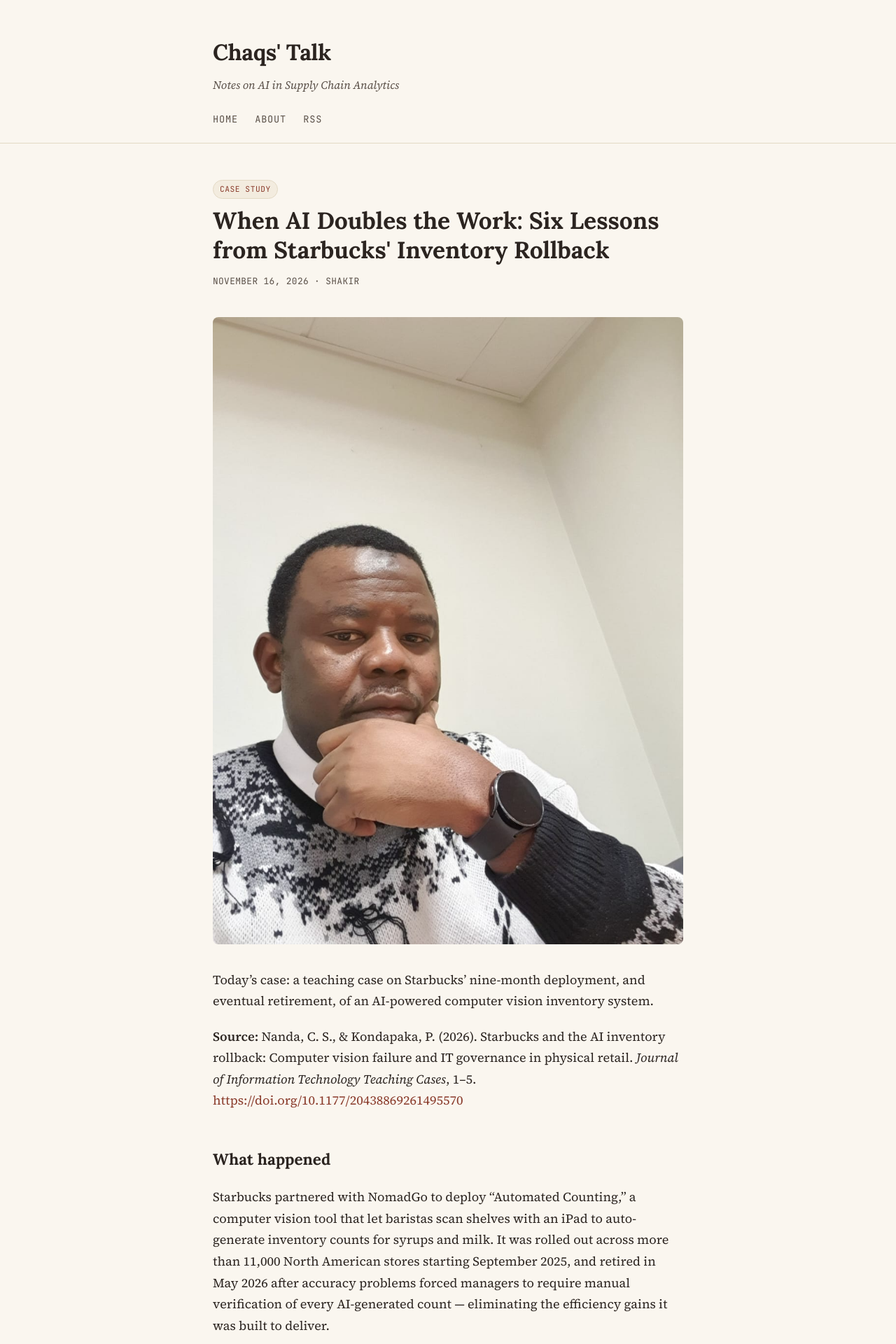
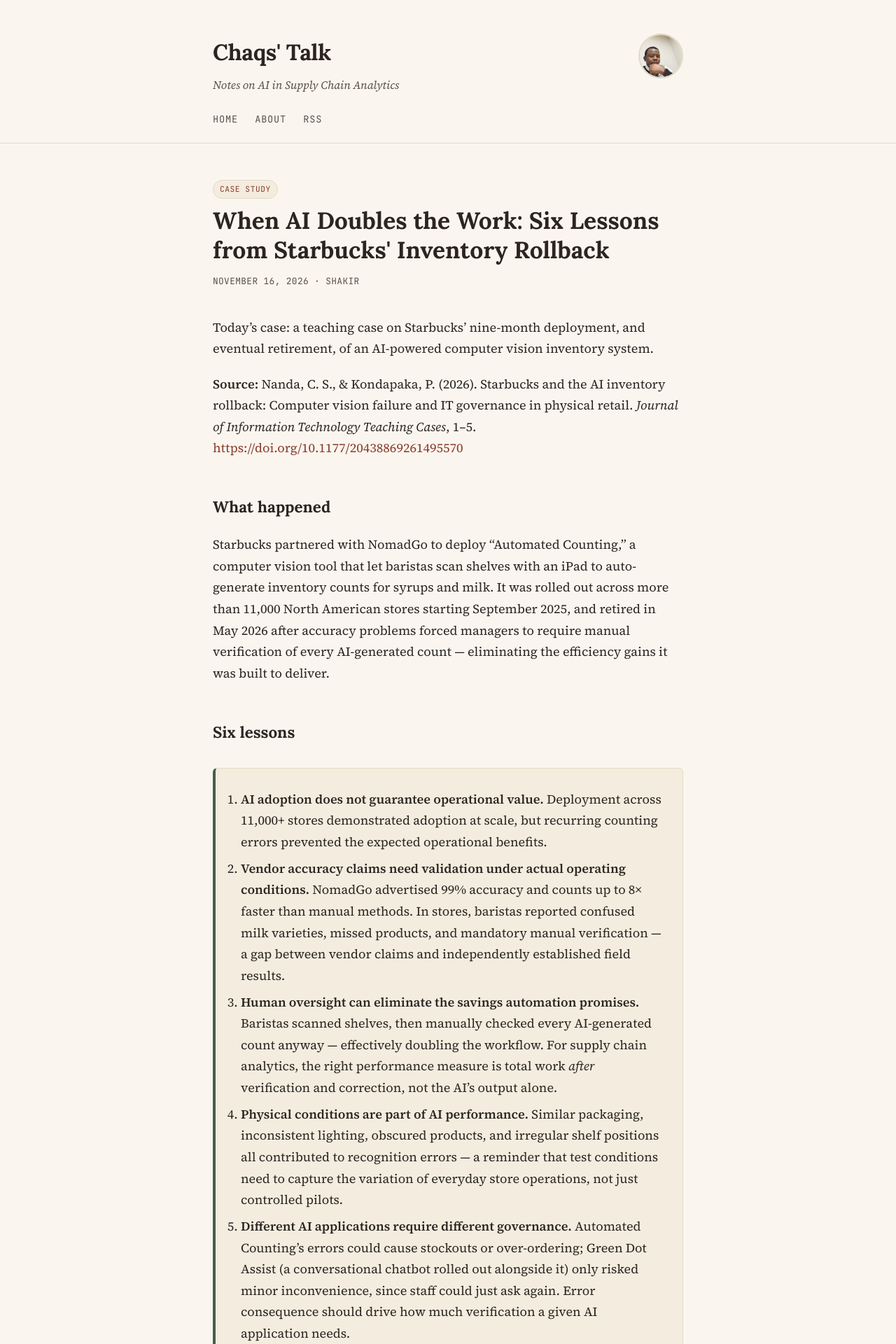
Before and after one commit to chaqBD/Chaqs-Talk, a Jekyll site: the page built from _posts/2026-11-16-starbucks-ai-inventory-rollback.md, in a window 1280 px wide. Shown: the top 1920 px of the page at 70% size. Built offline with Jekyll 4.4.1, drawn with Linux system fonts in a browser that asks for light colours.

Commit message:
Move author photo to a header avatar in the top-right corner

```diff
--- a/_layouts/default.html
+++ b/_layouts/default.html
@@ -15,7 +15,8 @@
 <a class="skip-link" href="#main">Skip to content</a>
 
 <header class="site-header">
-  <div class="wrap">
+  <div class="wrap site-header-inner">
+    <div class="site-header-text">
       <a class="site-title" href="{{ '/' | relative_url }}">{{ site.title }}</a>
       <p class="site-tagline">{{ site.tagline }}</p>
       <nav class="site-nav">
@@ -23,6 +24,10 @@
         <a href="{{ '/about/' | relative_url }}">About</a>
         <a href="{{ '/feed.xml' | relative_url }}">RSS</a>
       </nav>
+    </div>
+    <a href="{{ '/about/' | relative_url }}">
+      <img class="site-avatar" src="{{ '/assets/images/author.png' | relative_url }}" alt="Shakir">
+    </a>
   </div>
 </header>
 
--- a/_posts/2026-11-16-starbucks-ai-inventory-rollback.md
+++ b/_posts/2026-11-16-starbucks-ai-inventory-rollback.md
@@ -2,8 +2,6 @@
 title: "When AI Doubles the Work: Six Lessons from Starbucks' Inventory Rollback"
 categories: ["Case Study"]
 tags: [ai-governance, computer-vision, inventory-management, retail, teaching-case]
-image: /assets/images/2026-11-16-starbucks-ai-rollback-cover.png
-image_alt: "Shakir reviewing today's case"
 excerpt: "Starbucks retired its AI-powered inventory-counting system after nine months across 11,000+ stores. Six lessons on why the AI met its vendor's accuracy claims on paper but still failed on the floor."
 ---
 
--- a/assets/css/style.scss
+++ b/assets/css/style.scss
@@ -69,6 +69,20 @@ a:hover { text-decoration: underline; }
   border-bottom: 1px solid var(--border);
   padding: 48px 0 20px;
   margin-bottom: 48px;
+}
+.site-header-inner {
+  display: flex;
+  justify-content: space-between;
+  align-items: flex-start;
+  gap: 20px;
+}
+.site-avatar {
+  width: 64px;
+  height: 64px;
+  border-radius: 50%;
+  object-fit: cover;
+  border: 2px solid var(--border);
+  flex-shrink: 0;
 }
 .site-title {
   font-family: var(--serif);
@@ -292,4 +306,5 @@ blockquote {
   .site-header { padding-top: 32px; }
   .site-title { font-size: 1.6rem; }
   .post-title { font-size: 1.7rem; }
+  .site-avatar { width: 48px; height: 48px; }
 }
```
Also changed, not shown: assets/images/author.png (renamed from assets/images/2026-11-16-starbucks-ai-rollback-cover.png). Lines whose indentation alone changed are shown as unchanged.
